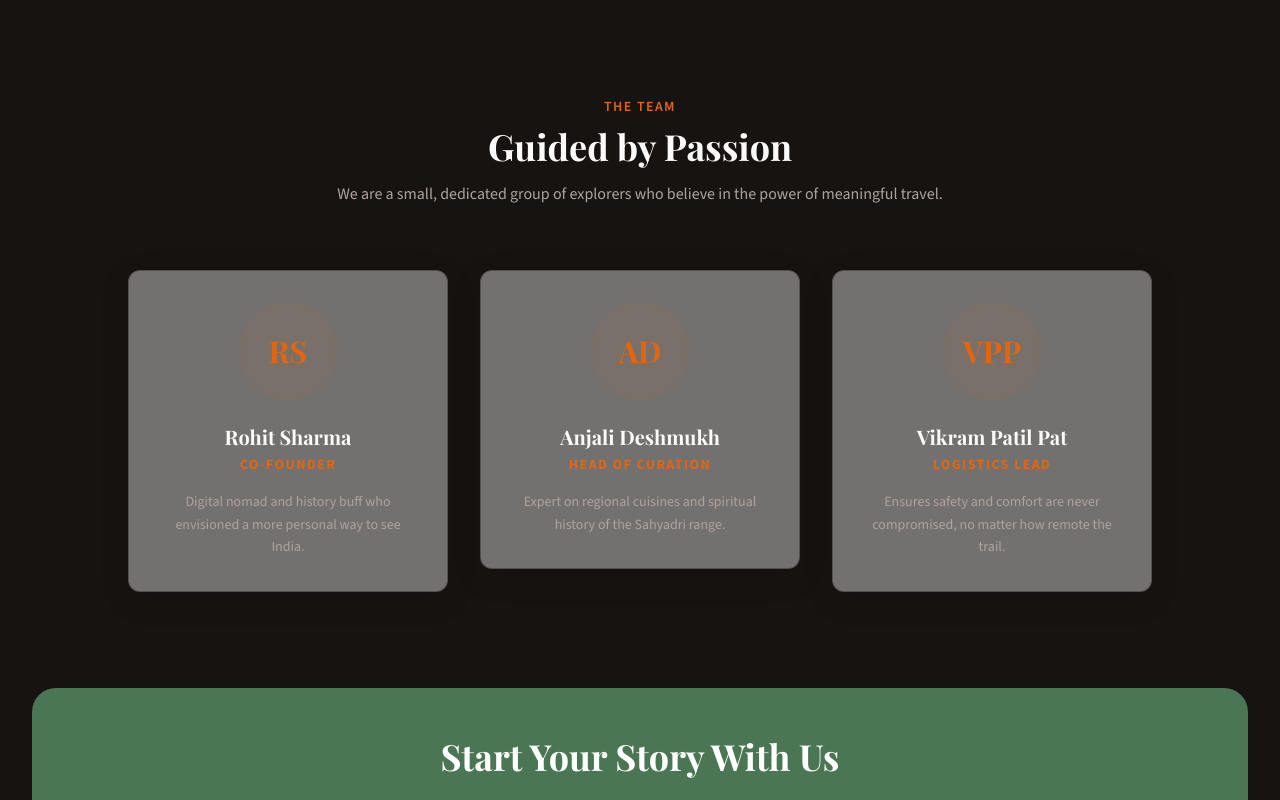
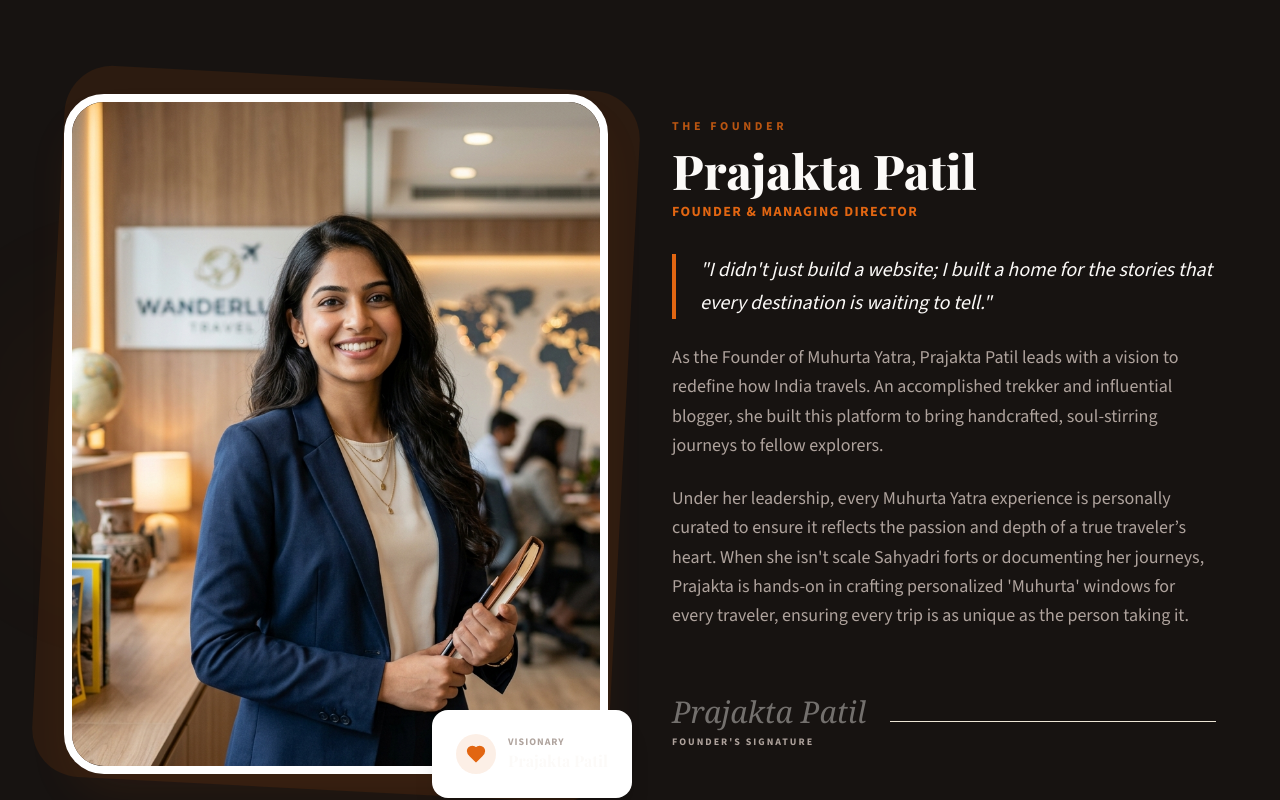
Before and after one commit to tanishapatil971/muhurta-yatra-website, a React (Vite) app in the folder landing-page/: page /about in a window 1280 px wide. Shown: the part 1780-2580 px from the top of the page. Built offline with nearby package versions, Linux system fonts and the light colour scheme; no server answers; a web font is replaced by a local one.

Commit message:
Update About page with Prajakta Patil founder spotlight

```diff
--- a/landing-page/src/pages/About.tsx
+++ b/landing-page/src/pages/About.tsx
@@ -1,6 +1,7 @@
 import { Award, Users, MapPin, TrendingUp, Heart, Globe, ShieldCheck, Zap, Sparkles, Eye } from "lucide-react";
 import ScrollReveal from "@/components/ScrollReveal";
 import heroRaigad from "@/assets/hero-raigad.jpg";
+import prajakta from "@/assets/prajakta.jpg";
 import { Button } from "@/components/ui/button";
 import { Link } from "react-router-dom";
 
@@ -129,41 +130,79 @@ export default function About() {
         </div>
       </section>
 
-      {/* Team */}
-      <section className="section-padding bg-background">
+      {/* Founder Spotlight */}
+      <section className="section-padding bg-background relative overflow-hidden">
+        {/* Decorative elements */}
+        <div className="absolute top-1/2 left-0 -translate-y-1/2 w-64 h-64 bg-primary/5 rounded-full blur-3xl" />
+
         <div className="container-wide">
-          <ScrollReveal>
-            <div className="text-center mb-16">
-              <span className="text-primary font-semibold text-sm tracking-widest uppercase">The Team</span>
-              <h2 className="font-heading text-3xl md:text-4xl font-bold mt-2 text-foreground">Guided by Passion</h2>
-              <p className="text-muted-foreground mt-4 max-w-2xl mx-auto">
-                We are a small, dedicated group of explorers who believe in the power of meaningful travel.
-              </p>
-            </div>
-          </ScrollReveal>
-
-          <div className="grid grid-cols-1 sm:grid-cols-2 lg:grid-cols-3 gap-8 max-w-5xl mx-auto">
-            {[
-              { name: "Rohit Sharma", role: "Co-Founder", desc: "Digital nomad and history buff who envisioned a more personal way to see India." },
-              { name: "Anjali Deshmukh", role: "Head of Curation", desc: "Expert on regional cuisines and spiritual history of the Sahyadri range." },
-              { name: "Vikram Patil Pat", role: "Logistics Lead", desc: "Ensures safety and comfort are never compromised, no matter how remote the trail." },
-            ].map((member, i) => (
-              <ScrollReveal key={i} delay={i * 100}>
-                <div className="group glass-card p-8 text-center hover-lift relative overflow-hidden">
-                  <div className="absolute top-0 left-0 w-full h-1 bg-primary scale-x-0 group-hover:scale-x-100 transition-transform origin-left" />
-
-                  <div className="w-24 h-24 rounded-full bg-primary/5 mx-auto mb-6 flex items-center justify-center ring-1 ring-primary/10 group-hover:bg-primary group-hover:ring-primary transition-all duration-300">
-                    <span className="font-heading text-3xl font-bold text-primary group-hover:text-white transition-colors">
-                      {member.name.split(" ").map((n) => n[0]).join("")}
-                    </span>
+          <div className="max-w-6xl mx-auto">
+            <div className="grid grid-cols-1 lg:grid-cols-2 gap-16 items-center">
+              {/* Photo Column */}
+              <ScrollReveal>
+                <div className="relative group">
+                  <div className="absolute -inset-4 bg-primary/10 rounded-[3rem] rotate-3 transition-transform group-hover:rotate-6 duration-700" />
+                  <div className="relative aspect-[4/5] rounded-[2.5rem] overflow-hidden border-8 border-white shadow-2xl shadow-primary/10">
+                    <img
+                      src={prajakta}
+                      alt="Prajakta Patil - Founder of Muhurta Yatra"
+                      className="w-full h-full object-cover transition-transform duration-1000 group-hover:scale-110"
+                    />
+                    <div className="absolute inset-0 bg-gradient-to-t from-black/40 to-transparent opacity-0 group-hover:opacity-100 transition-opacity duration-700" />
                   </div>
 
-                  <h3 className="font-heading text-xl font-bold text-foreground mb-1">{member.name}</h3>
-                  <p className="text-primary text-sm font-bold tracking-widest uppercase mb-4">{member.role}</p>
-                  <p className="text-muted-foreground text-sm leading-relaxed">{member.desc}</p>
+                  {/* Floating Badge */}
+                  <div className="absolute -bottom-6 -right-6 bg-white p-6 rounded-2xl shadow-xl animate-bounce-slow">
+                    <div className="flex items-center gap-3">
+                      <div className="w-10 h-10 rounded-full bg-primary/10 flex items-center justify-center text-primary">
+                        <Heart className="w-5 h-5 fill-current" />
+                      </div>
+                      <div>
+                        <p className="text-[10px] font-bold text-muted-foreground uppercase tracking-widest">Visionary</p>
+                        <p className="font-heading font-bold text-foreground">Prajakta Patil</p>
+                      </div>
+                    </div>
+                  </div>
                 </div>
               </ScrollReveal>
-            ))}
+
+              {/* Story Column */}
+              <div className="space-y-8">
+                <ScrollReveal delay={200}>
+                  <div>
+                    <span className="text-primary font-black text-xs tracking-[0.3em] uppercase block mb-3 opacity-80 luxury-text-shadow">The Founder</span>
+                    <h2 className="font-heading text-4xl md:text-5xl font-black text-foreground luxury-text-shadow leading-tight mb-2">
+                      Prajakta Patil
+                    </h2>
+                    <p className="text-primary text-sm font-bold tracking-widest uppercase mb-8">Founder & Managing Director</p>
+                  </div>
+                </ScrollReveal>
+
+                <ScrollReveal delay={400}>
+                  <div className="space-y-6">
+                    <p className="text-xl text-foreground font-medium leading-relaxed italic border-l-4 border-primary pl-6">
+                      "I didn't just build a website; I built a home for the stories that every destination is waiting to tell."
+                    </p>
+                    <p className="text-muted-foreground text-lg leading-relaxed">
+                      As the Founder of Muhurta Yatra, Prajakta Patil leads with a vision to redefine how India travels. An accomplished trekker and influential blogger, she built this platform to bring handcrafted, soul-stirring journeys to fellow explorers.
+                    </p>
+                    <p className="text-muted-foreground text-lg leading-relaxed">
+                      Under her leadership, every Muhurta Yatra experience is personally curated to ensure it reflects the passion and depth of a true traveler’s heart. When she isn't scale Sahyadri forts or documenting her journeys, Prajakta is hands-on in crafting personalized 'Muhurta' windows for every traveler, ensuring every trip is as unique as the person taking it.
+                    </p>
+                  </div>
+                </ScrollReveal>
+
+                <ScrollReveal delay={600}>
+                  <div className="pt-8 flex items-center gap-6">
+                    <div className="flex flex-col">
+                      <span className="font-serif text-3xl text-foreground/80 opacity-50 italic">Prajakta Patil</span>
+                      <span className="text-[10px] font-bold text-muted-foreground uppercase tracking-[0.2em] mt-1">Founder's Signature</span>
+                    </div>
+                    <div className="h-px flex-1 bg-[#EDE6D6]" />
+                  </div>
+                </ScrollReveal>
+              </div>
+            </div>
           </div>
         </div>
       </section>
```
Also changed, not shown: landing-page/src/assets/prajakta.jpg (added).
